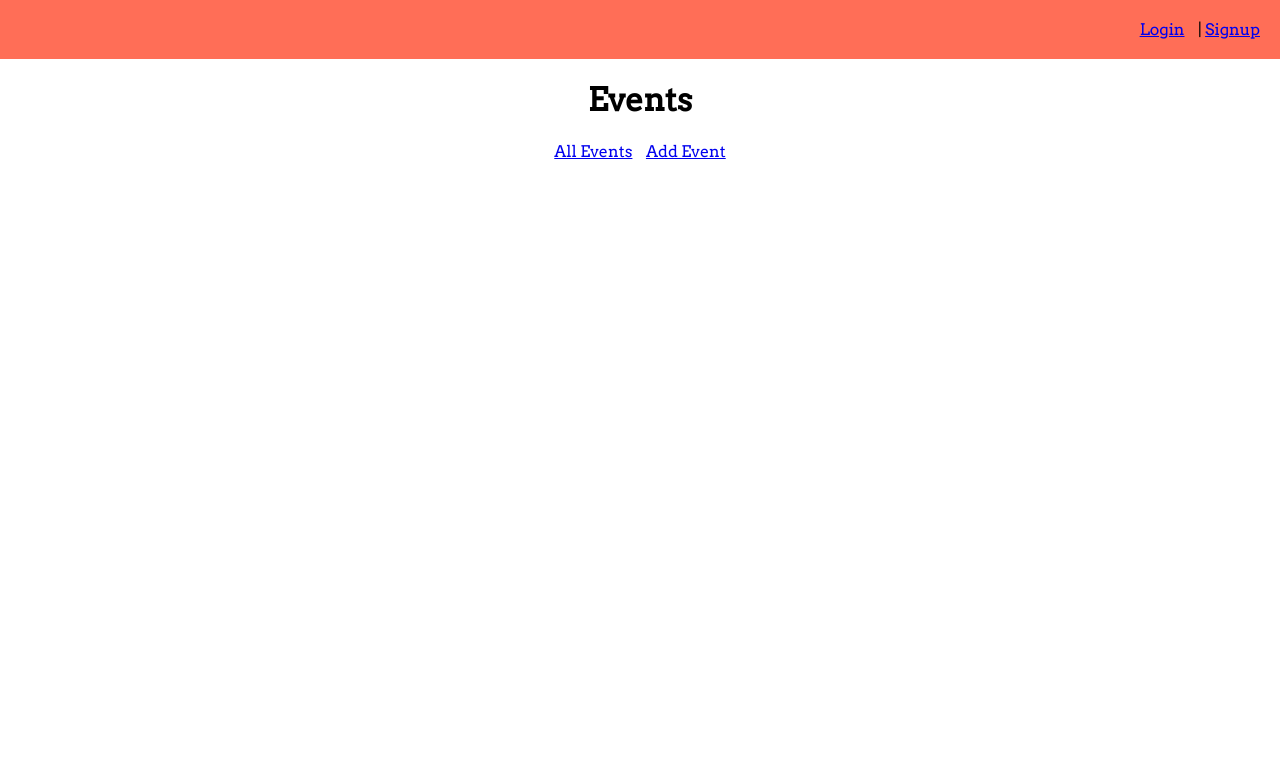
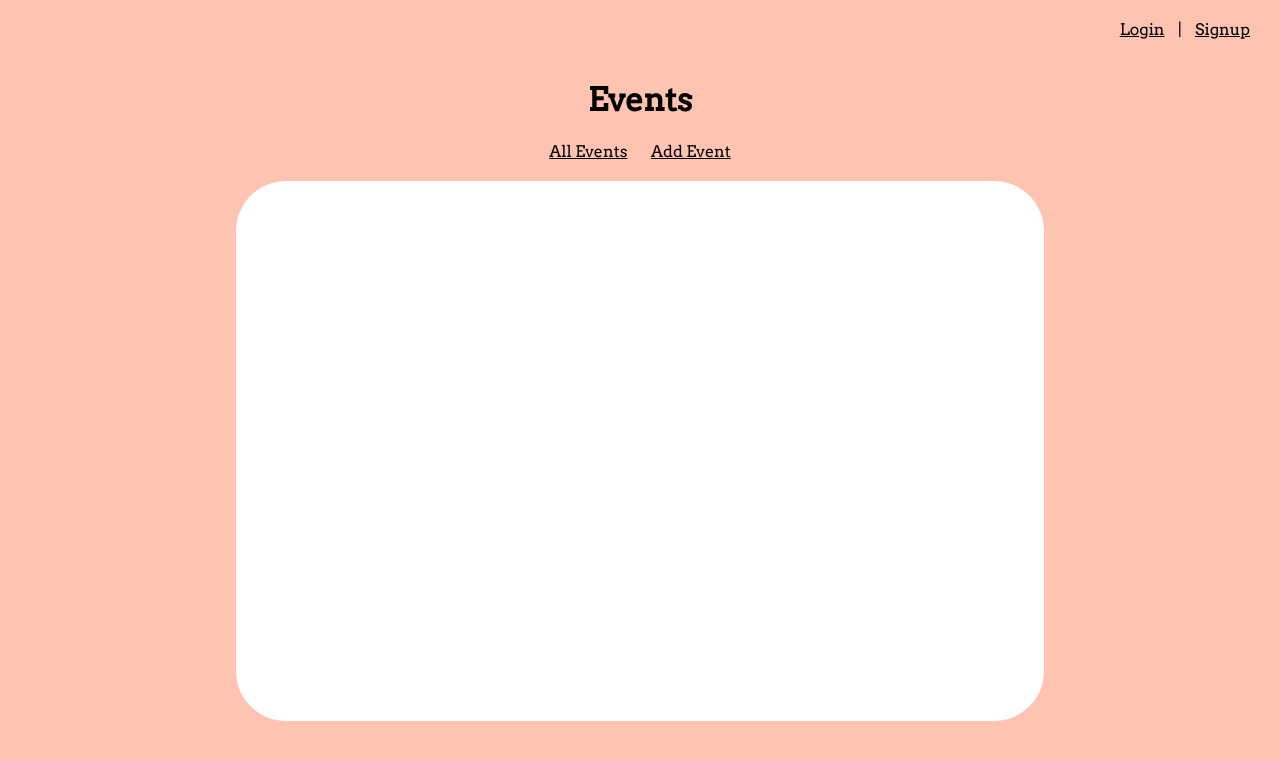
Before and after one commit to ayyshi/museum, a plain HTML site: page public/index.html in a window 1280 px wide. Drawn offline with nearby package versions, Linux system fonts and the light colour scheme; some packages are replaced by stand-ins of ours; no server answers.

Commit message:
styling changes

```diff
--- a/public/css/style.css
+++ b/public/css/style.css
@@ -4,13 +4,37 @@ body {
   margin: 0;
   font-family: 'Arvo', serif;
   text-align: center;
+  /* Permalink - use to edit and share this gradient: http://colorzilla.com/gradient-editor/#ffc3b2+0,ffffff+100 */
+  background-color: #ffc3b2; /* Old browsers */
+  background-color: -moz-linear-gradient(top, #ffc3b2 0%, #ffffff 100%); /* FF3.6-15 */
+  background-color: -webkit-linear-gradient(top, #ffc3b2 0%,#ffffff 100%); /* Chrome10-25,Safari5.1-6 */
+  background-color: linear-gradient(to bottom, #ffc3b2 0%,#ffffff 100%); /* W3C, IE10+, FF16+, Chrome26+, Opera12+, Safari7+ */
+  filter: progid:DXImageTransform.Microsoft.gradient( startColorstr='#ffc3b2', endColorstr='#ffffff',GradientType=0 ); /* IE6-9 */s
 }
 
 header {
   margin: 0 auto;
   text-align: right;
-  background-color: #FF6E57;
+  background-color: #FFC3B2;
   padding: 20px;
+}
+
+nav {
+  margin-bottom: 20px;
+}
+
+nav a.active {
+  border: 2px solid black;
+}
+
+div.views {
+  text-align: center;
+  width: 60%;
+  min-height: 500px;
+  margin: 0 auto;
+  background-color: white;
+  padding: 20px;
+  border-radius: 50px;
 }
 
 h2 {
@@ -18,24 +42,35 @@ h2 {
 }
 
 a {
+  color: #000000;
+  padding: 10px;
+}
+
+a.tags {
   padding-right: 10px;
 }
 
-a:last-child {
+a.tags:last-child {
   padding-right: 0px;
 }
 
 ul {
   padding: 0;
   list-style: none;
+  text-align: center;
 }
 
 li {
-  display: inline-table;
   margin: 10px;
   padding: 10px;
   border: 2px solid black;
   border-radius: 20px;
+}
+
+table {
+  text-align: justify;
+  position: relative;
+  margin: 0 auto;
 }
 
 th {
```
